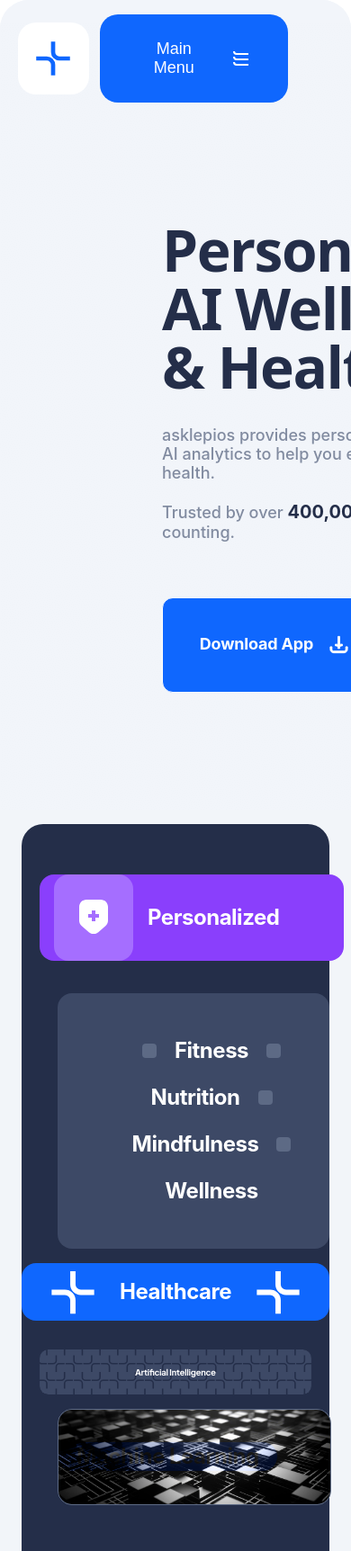
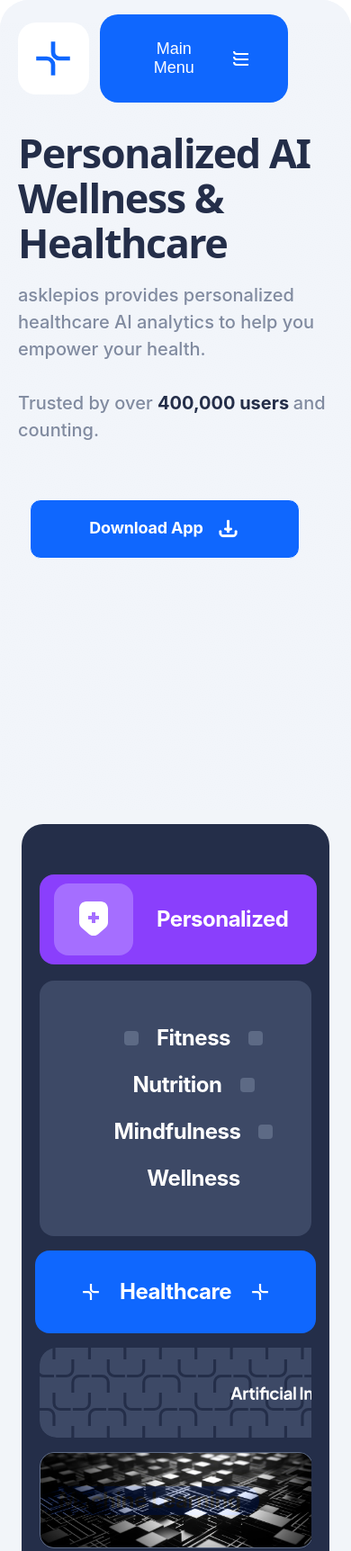
Before and after one commit to priyanshugarg1010/UX-UI_Task, a plain HTML site: page index.html in a window 390 px wide. Shown: the top 1724 px of the page at 90% size. Drawn offline with Linux system fonts and the light colour scheme.

Commit message:
improved the mobile responsiveness

```diff
--- a/index.html
+++ b/index.html
@@ -49,7 +49,7 @@ solutions, helping them make informed choices."
     <main class="main">
       <section class="section-hero">
         <div class="hero-intro">
-          <div class="hero-intro-div" style="left: 180px; top: -260px">
+          <div class="hero-intro-div" style="">
             <h1 class="hero-title">Personalized AI Wellness & Healthcare</h1>
             <div
               class="hero-desc"
--- a/styles.css
+++ b/styles.css
@@ -88,9 +88,17 @@
   flex-direction: column;
   width: 400px;
   line-height: 65px;
-  left: 42px;
-  top: 12px;
-}
+  /* left: 42px;
+  top: 12px; */
+  left: 180px;
+  top: -260px;
+}
+/* @media (max-width: 991px) {
+  .hero-intro-div {
+    left: 18px;
+    top: -340px;
+  }
+} */
 
 .section-hero {
   position: relative;
@@ -100,6 +108,12 @@
 .hero-intro {
   position: relative;
   z-index: 1;
+}
+@media (max-width: 991px) {
+  .hero-intro {
+    left: -160px;
+    top: -84px;
+  }
 }
 .hero-title {
   color: var(--Asklepios-Gray-80, #242e49);
@@ -110,6 +124,13 @@
   font-family: system-ui, -apple-system, BlinkMacSystemFont, "Segoe UI", Roboto,
     Oxygen, Ubuntu, Cantarell, "Open Sans", "Helvetica Neue", sans-serif;
 }
+@media (max-width: 991px) {
+  .hero-title {
+    font-size: 45px;
+    line-height: 50px;
+  }
+}
+
 .hero-desc,
 .hero-para {
   font-size: 18px;
@@ -119,6 +140,12 @@
   width: 380px;
   margin: -10px;
 }
+@media (max-width: 991px) {
+  .hero-para {
+    font-size: 20px;
+    line-height: 30px;
+  }
+}
 
 .download_button_layout {
   margin-top: 50px;
@@ -173,7 +200,7 @@
 }
 @media (max-width: 991px) {
   .column-3 {
-    width: 100%;
+    width: 90%;
   }
 }
 .section-mission-personal1 {
@@ -214,6 +241,10 @@
 @media (max-width: 991px) {
   .section-mission-personal3 {
     padding: 0 20px;
+    width: 80px;
+    height: 80px;
+    margin: 10px;
+    margin-left: 0;
   }
 }
 
@@ -242,6 +273,8 @@
 @media (max-width: 991px) {
   .column-list {
     width: 100%;
+    margin: 0;
+    margin-top: -18px;
   }
 }
 .div-14 {
@@ -312,7 +345,7 @@
 }
 @media (max-width: 991px) {
   .row-2 {
-    max-width: 100%;
+    max-width: 90%;
     padding: 0 20px;
   }
 }
@@ -325,9 +358,10 @@
 }
 @media (max-width: 991px) {
   .healthcarediv {
-    max-width: 100%;
-    flex-wrap: wrap;
+    max-width: 90%;
+    /* flex-wrap: wrap; */
     justify-content: center;
+    padding: 30px;
   }
 }
 .img-5 {
@@ -364,6 +398,7 @@
 @media (max-width: 991px) {
   .row-3 {
     max-width: 100%;
+    margin-top: 0;
   }
 }
 .row_img {
@@ -375,6 +410,7 @@
     flex-direction: column;
     align-items: stretch;
     gap: 0px;
+    overflow: hidden;
   }
 }
 .ai_img {
@@ -386,7 +422,7 @@
 }
 @media (max-width: 991px) {
   .ai_img {
-    width: 100%;
+    width: 200%;
   }
 }
 .img-7 {
@@ -414,6 +450,7 @@
 @media (max-width: 991px) {
   .column_ml {
     width: 100%;
+    margin: 0;
   }
 }
 .column_ml1 {
@@ -432,6 +469,7 @@
 @media (max-width: 991px) {
   .column_ml1 {
     margin-top: 16px;
+    align-items: center;
   }
 }
 .column_ml2 {
@@ -572,8 +610,10 @@
 }
 @media (max-width: 991px) {
   .row_button {
-    max-width: 100%;
-    padding: 0 20px;
+    width: 300px;
+    margin-left: 75px;
+    max-width: 100%;
+    padding: 20px 20px;
   }
 }
 .row_button_div {
@@ -584,7 +624,7 @@
 }
 @media (max-width: 991px) {
   .row_button_div {
-    padding: 20px 20px;
+    padding: 0px 20px;
   }
 }
 .row_button_text {
@@ -2802,7 +2842,7 @@
 }
 @media (max-width: 991px) {
   .img-54 {
-    left: -70px;
+    left: -70pxpx;
   }
 }
 
```
Also changed, not shown: assests/Logo Square.svg (added).
